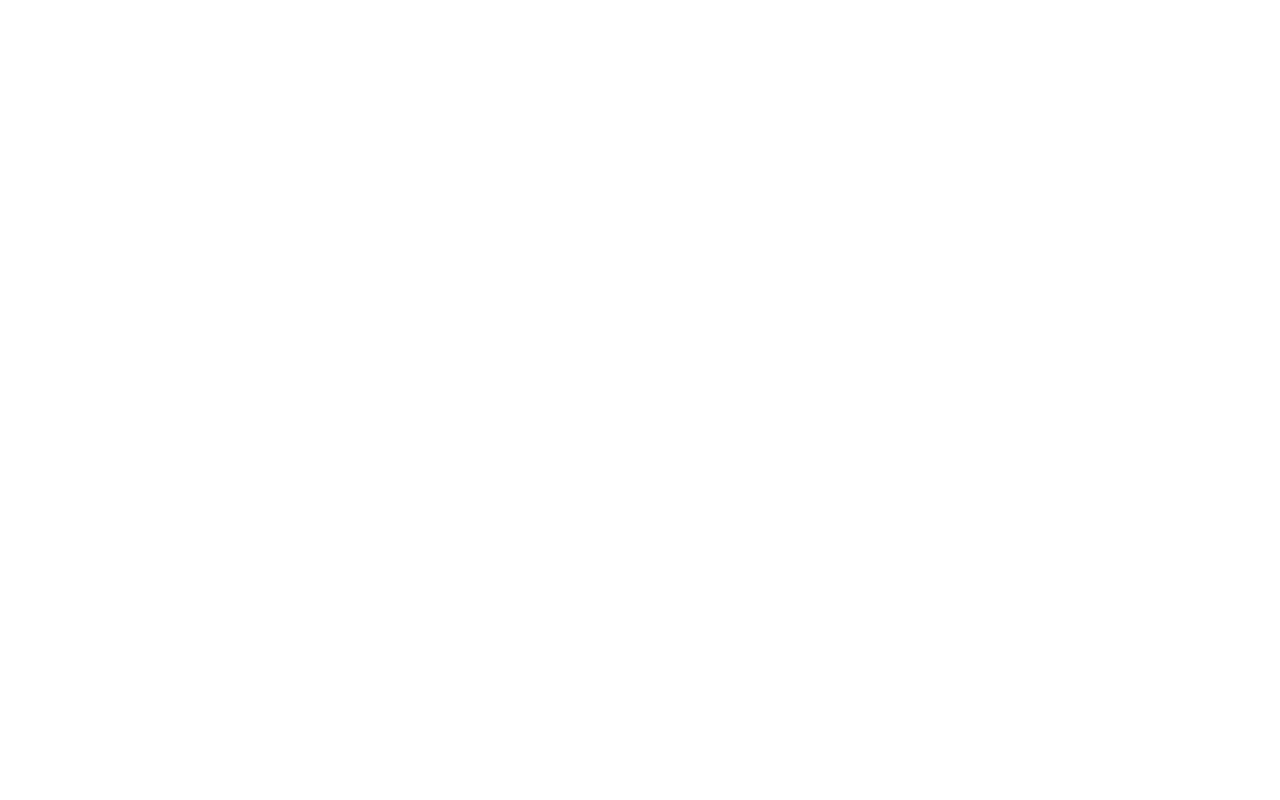
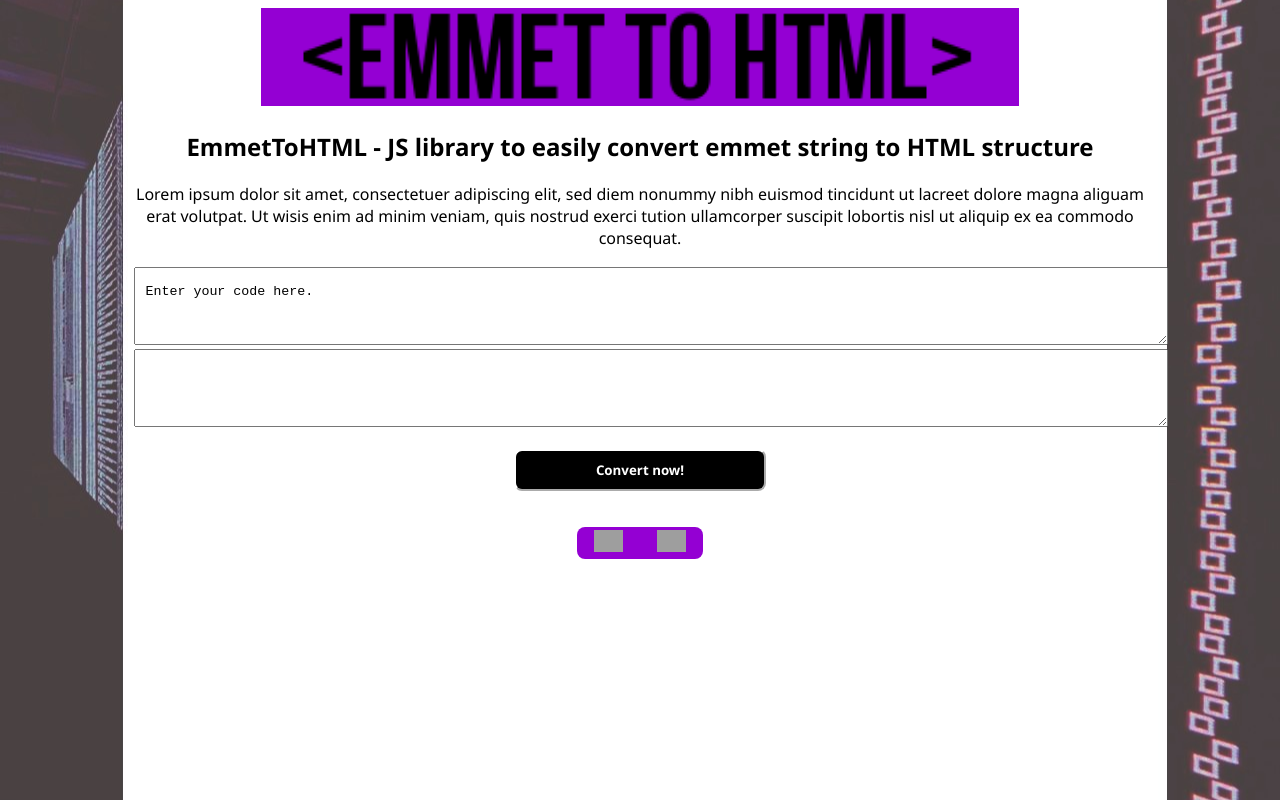
Before and after one commit to Futupas/EmmetToHTML, a website built with webpack: page www/index.html in a window 1280 px wide. Built offline with nearby package versions, Linux system fonts and the light colour scheme; grey boxes are pictures that could not be loaded.

Commit message:
website v 1.0.0

```diff
--- a/www/index.html
+++ b/www/index.html
@@ -1,13 +1,60 @@
 <!DOCTYPE html>
-<html lang="en">
+<html>
+    <script>
+       function convertText() {
+        var str = document.getElementById("textinarea").value;
+        document.getElementById("textoutarea").value = str;
+       }
+
+       function removeHint() {
+        document.getElementById("textinarea").value = "";
+       }
+
+    </script>
     <head>
        <meta charset="UTF-8">
        <meta name="viewport" content="width=device-width, initial-scale=1.0">
-    <title>Emmet to HTML</title>
+       <title> EmmetToHTML </title>
+       <link rel="icon" href="imgsrc/icon.jpg" type="image/icon type">
+       <link rel="stylesheet" href="styles.css">
     </head>
     <body>
-
         <script src="emmet-to-html.js"></script>
         <script src="tests.js"></script>
+        <img id="I" href="index.html" src="imgsrc/gooddesign.png" type="image" style="margin-left:20%;
+         width:60%; max-width:60%; height:auto; background-color:darkviolet;"> <br>
+
+             <h2 style="margin-left: 10%;max-width:80%;">EmmetToHTML - JS library to easily convert emmet string to HTML structure</h2>
+             <div class="plaitext" style="margin-left: 10%; max-width: 80%;">
+                Lorem ipsum dolor sit amet, consectetuer adipiscing elit, sed diem nonummy nibh
+                euismod tincidunt ut lacreet dolore magna aliguam erat volutpat. Ut wisis enim
+                ad minim veniam, quis nostrud exerci tution ullamcorper suscipit lobortis nisl
+                ut aliquip ex ea commodo consequat.
+             </div> <br>
+
+             <textarea  type="text" id="textinarea" name="textinarea" style="margin-left:10%; line-height:28px; padding: 10px 10px;
+             width:80%; max-width:80%; font-family:'Courier New', Courier, monospace;"
+             onclick="removeHint()">Enter your code here.</textarea> <br>
+
+             <textarea type="text" id="textoutarea" name="textoutarea" style="margin-left:10%; line-height:28px; padding: 10px 10px;
+             width:80%; max-width:80%; font-family:'Courier New', Courier, monospace;">  </textarea> <br> <br>
+
+             <button  name="convert" onclick="convertText()" > <b>Convert now!</b> </button> <br> <br> <br>
+
+
+
+            <table align="center" style="max-width: 10%;" class="external-links"> <tr>
+              <td align="center"> <a href="https://www.github.com/" target="_blank">
+                <img id="git" src="https://image.flaticon.com/icons/png/512/25/25231.png"
+                width="50%">
+              </a> </td>
+              <td align="center"> <a href="https://www.patreon.com/" target="_blank">
+                 <img id="pat" src="https://cdn.icon-icons.com/icons2/2429/PNG/512/patreon_logo_icon_147253.png"
+                 width="50%">
+              </a> </td> </tr>
+           </table>
+
+
+
     </body>
 </html>
--- /dev/null
+++ b/www/styles.css
@@ -0,0 +1,51 @@
+button {
+    margin-left: 40%;
+    transition-duration: 0.4s;
+    width:20%;
+    max-width:20%;
+    padding: 10px 10px;
+    border-radius: 8px;
+    border-color: rgb(255, 255, 255);
+    color:rgb(255, 255, 255);
+    background-color: black;
+    text-align:center;
+    font-family: 'Segoe UI', Tahoma, Geneva, Verdana, sans-serif;
+}
+
+body {
+    background: url('imgsrc/bgimage.jpg') no-repeat center center fixed;
+    -webkit-background-size: cover;
+    -moz-background-size: cover;
+    -o-background-size: cover;
+    background-size: cover;
+}
+
+button:hover {
+    background-color:rgb(255, 255, 255); /* Green */
+    color: rgb(0, 0, 0);
+}
+
+
+h2 {
+    text-align:center;
+    font-family: 'Segoe UI', Tahoma, Geneva, Verdana, sans-serif;
+}
+
+.plaitext{
+    text-align:center;
+    font-family: 'Segoe UI', Tahoma, Geneva, Verdana, sans-serif;
+}
+
+.external-links{
+    border-color: white;
+    background-color:darkviolet;
+    border-radius: 8px;
+    border-bottom-color: black;
+}
+
+.external-links:hover{
+    border-color: black;
+    background-color:darkmagenta;
+    border-radius: 8px;
+    border-bottom-color: black;
+}
```
Also changed, not shown: www/imgsrc/bgimage.jpg (added), www/imgsrc/gooddesign.png (added), www/imgsrc/icon.jpg (added), www/imgsrc/irondesign.png (added). Lines whose indentation alone changed are shown as unchanged.
